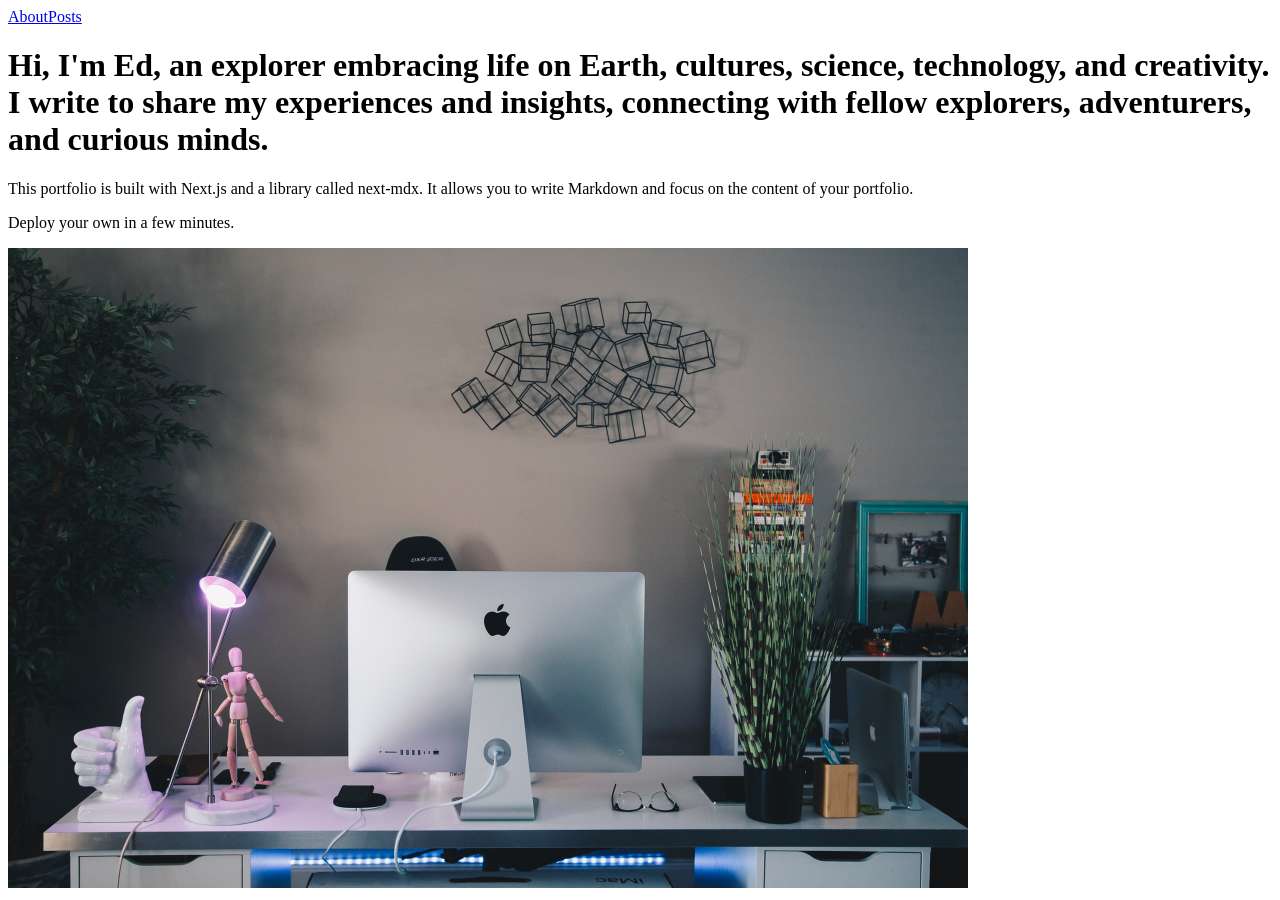
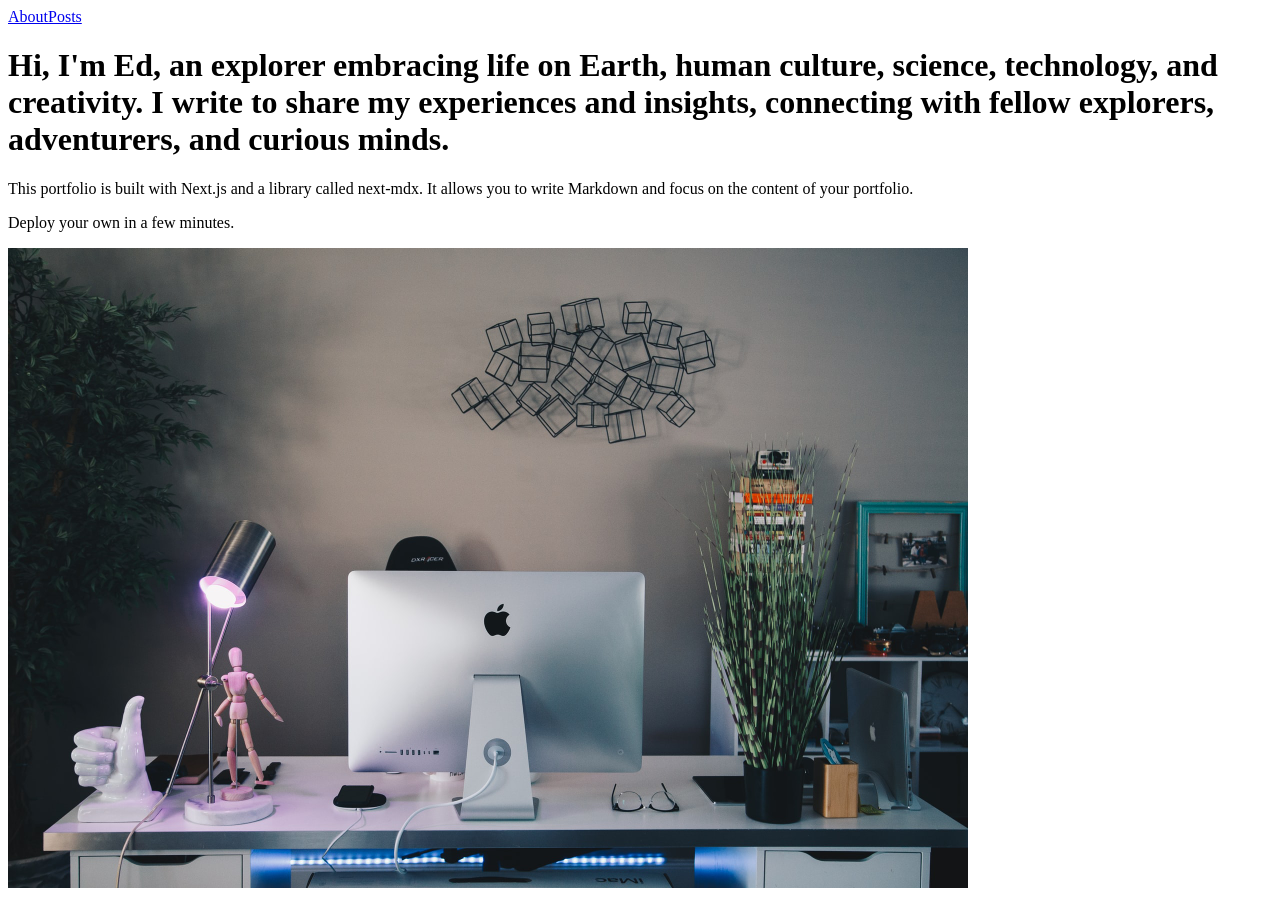
Before and after one commit to orbitcntrl/blog2, a Next.js app: page / in a window 1280 px wide. Built offline with nearby package versions, Linux system fonts and the light colour scheme; no server answers.

Commit message:
Update index.tsx

```diff
--- a/pages/index.tsx
+++ b/pages/index.tsx
@@ -7,7 +7,7 @@ function HomePage() {
       <Container>
         <div className="space-y-6">
           <h1 className="text-2xl font-bold">
-             Hi, I'm Ed, an explorer embracing life on Earth, cultures, science, technology,
+             Hi, I'm Ed, an explorer embracing life on Earth, human culture, science, technology,
           and creativity. I write to share my experiences and insights, connecting
           with fellow explorers, adventurers, and curious minds.
           </h1>
```
